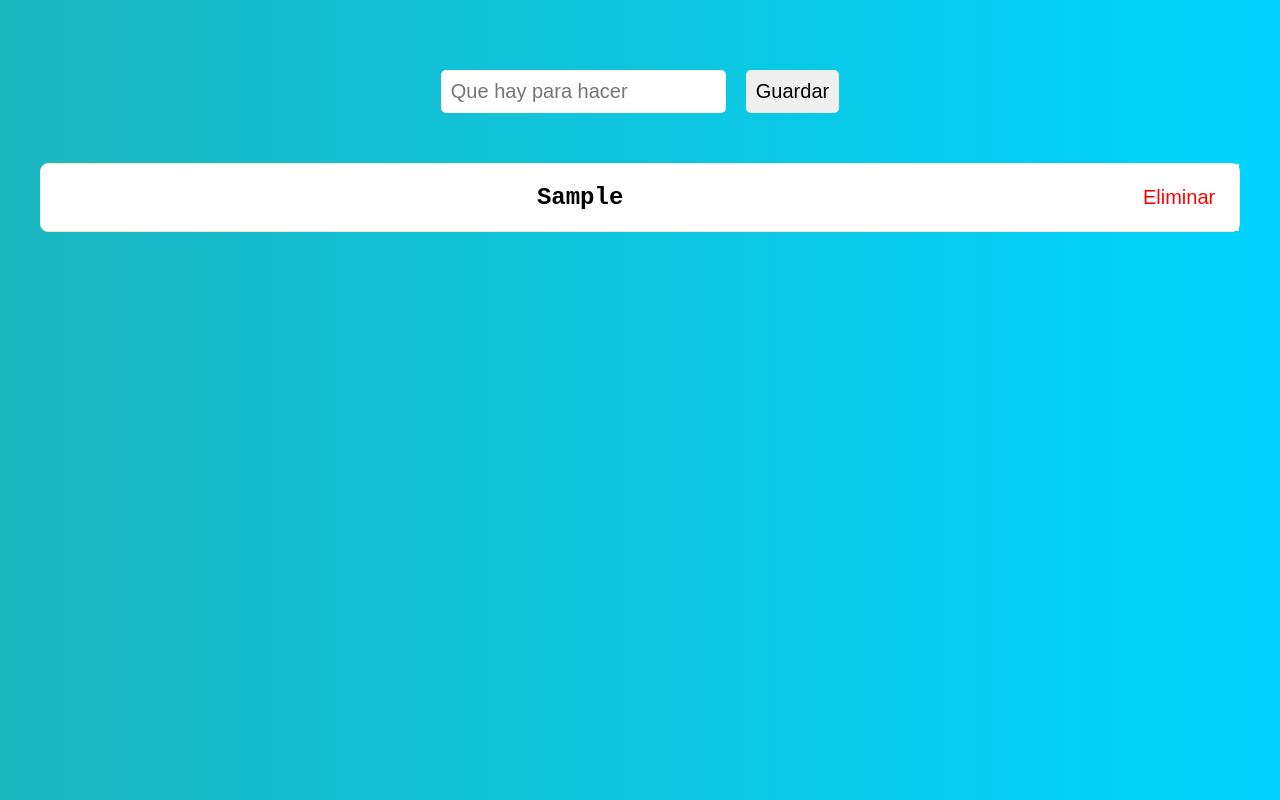
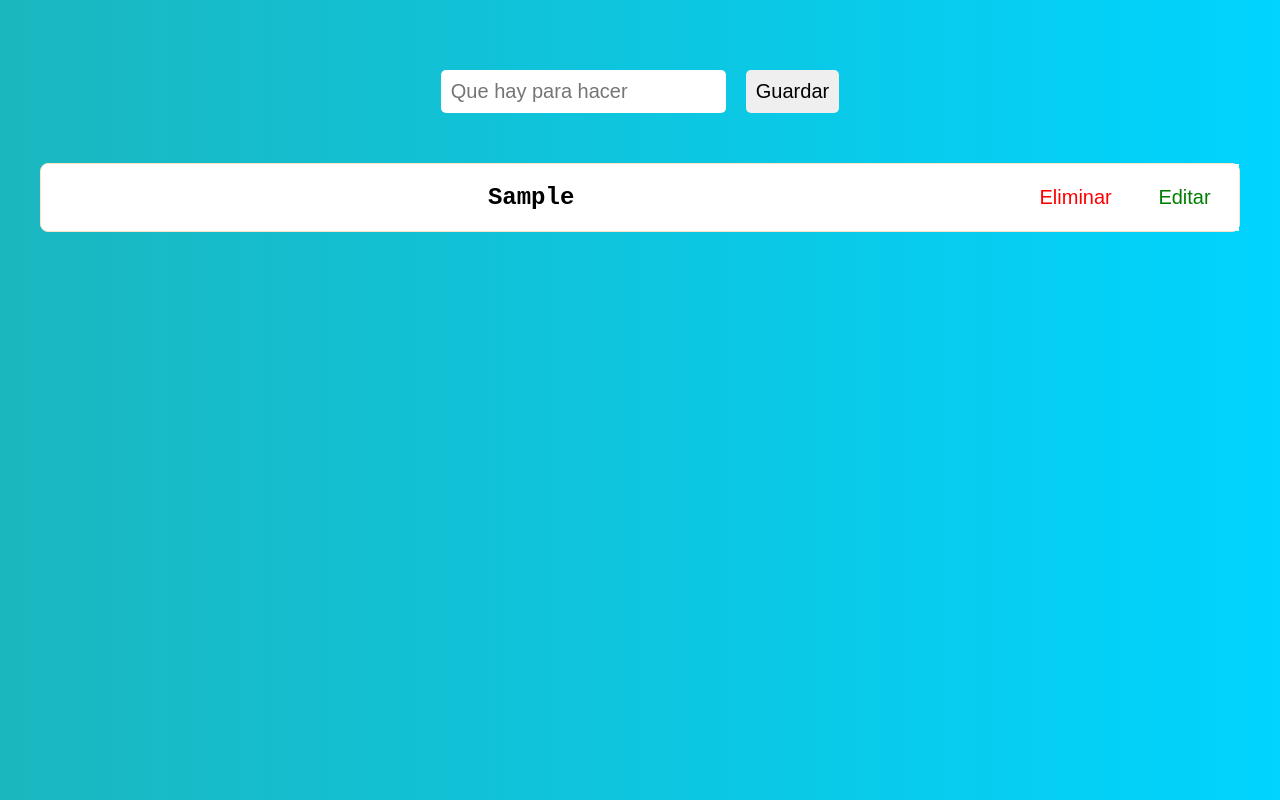
Before and after one commit to chuttmateo/mini-apps-react, a React (Vite) app in the folder to-do-app/: page / in a window 1280 px wide. Both pictures are taken after typing "Sample" into the empty fields and a click on the button "Guardar". Built offline with nearby package versions, Linux system fonts and the light colour scheme; a web font is replaced by a local one.

Commit message:
Agregando la funcionalidad de Editar

```diff
--- a/to-do-app/src/App.jsx
+++ b/to-do-app/src/App.jsx
@@ -3,9 +3,24 @@ import "./App.css";
 import FormTarea from "./components/FormTarea";
 import ListadoTareas from "./components/ListadoTareas";
 import TituloDePagina from "./components/TituloDePagina";
+import FormEditarTarea from "./components/FormEditarTarea";
 
 function App() {
   const [tareas, setTareas] = useState([]);
+  const [editandotarea, setEditandoTarea] = useState(null);
+  function handleEditar(tarea) {
+    setEditandoTarea(tarea);
+  }
+  function guardarTareaEditada(tareaModificada) {
+    const nuevasTareas = tareas.map((tarea) => {
+      if (tarea.id === tareaModificada.id) {
+        return tareaModificada;
+      }
+      return tarea;
+    });
+    setTareas(nuevasTareas);
+    setEditandoTarea(null); // Reinicia la tarea editada a nulo después de guardar los cambios
+  }
   function guardarTarea(tarea) {
     setTareas([...tareas, tarea]);
   }
@@ -15,7 +30,14 @@ function App() {
   return (
     <>
       <TituloDePagina tareas={tareas} />
-      <FormTarea guardarTarea={guardarTarea} />
+      {editandotarea ? (
+        <FormEditarTarea
+          tarea={editandotarea}
+          guardarTarea={guardarTareaEditada}
+        />
+      ) : (
+        <FormTarea guardarTarea={guardarTarea} />
+      )}
       {tareas.length > 2 && (
         <button
           onClick={() => setTareas([])}
@@ -24,13 +46,17 @@ function App() {
             borderRadius: "8px",
             backgroundColor: "white",
             border: "none",
-            fontSize: "20px"
+            fontSize: "20px",
           }}
         >
           Eliminar Todas
         </button>
       )}
-      <ListadoTareas tareas={tareas} eliminar={eliminarTarea} />
+      <ListadoTareas
+        tareas={tareas}
+        eliminar={eliminarTarea}
+        editar={handleEditar}
+      />
     </>
   );
 }
--- /dev/null
+++ b/to-do-app/src/components/FormEditarTarea.jsx
@@ -0,0 +1,33 @@
+/* eslint-disable react/prop-types */
+import { useState } from "react"
+import style from './FormTarea.module.css'
+
+function FormEditarTarea(props) {
+    const [tarea, setTarea] = useState(props.tarea.valor)
+    const [error, setError] = useState("")
+
+    function handlesubmit(e) {
+        e.preventDefault()
+        if(tarea.trim().length < 5){
+            setError("Solo para eso la quisiste modificar????, dale 5 o mas letras")
+            return
+        }
+        props.guardarTarea({
+            id: props.tarea.id,
+            valor: tarea
+        })
+        setError("")
+        setTarea("")
+
+    }
+    return(
+        <>
+            <form onSubmit={handlesubmit} className={style.formulario}>
+                <input type="text" className={style.input} placeholder="Que hay para hacer" value={tarea} onChange={(e) => setTarea(e.target.value)}/>
+                <button type="submit" className={style.btn}>Guardar</button>
+            </form>
+            {error && <p className={style.error}>{error}</p>}
+        </>
+    )
+}
+export default FormEditarTarea
--- a/to-do-app/src/components/ListadoTareas.jsx
+++ b/to-do-app/src/components/ListadoTareas.jsx
@@ -8,7 +8,8 @@ function ListadoTareas(props) {
                 return (
                     <div key={tarea.id} className={style.tarea}>
                         <h2>{tarea.valor}</h2>
-                        <button onClick={()=>{props.eliminar(tarea.id)}}>Eliminar</button>
+                        <button className={style.eliminar} onClick={()=>{props.eliminar(tarea.id)}}>Eliminar</button>
+                        <button className={style.editar} onClick={()=>{props.editar(tarea)}}>Editar</button>
                     </div>
                 )
             })}
--- a/to-do-app/src/components/ListadoTareas.module.css
+++ b/to-do-app/src/components/ListadoTareas.module.css
@@ -10,11 +10,17 @@
     background-color: white;
 
     display: grid;
-    grid-template-columns: 9fr 1fr;
+    grid-template-columns: 9fr 1fr 1fr;
 }
-.tarea button{
+.eliminar{
     font-size: 20px;
     color: red;
     background-color: white;
     border: none;
 }
+.editar{
+    font-size: 20px;
+    color: green;
+    background-color: white;
+    border: none;
+}
```
